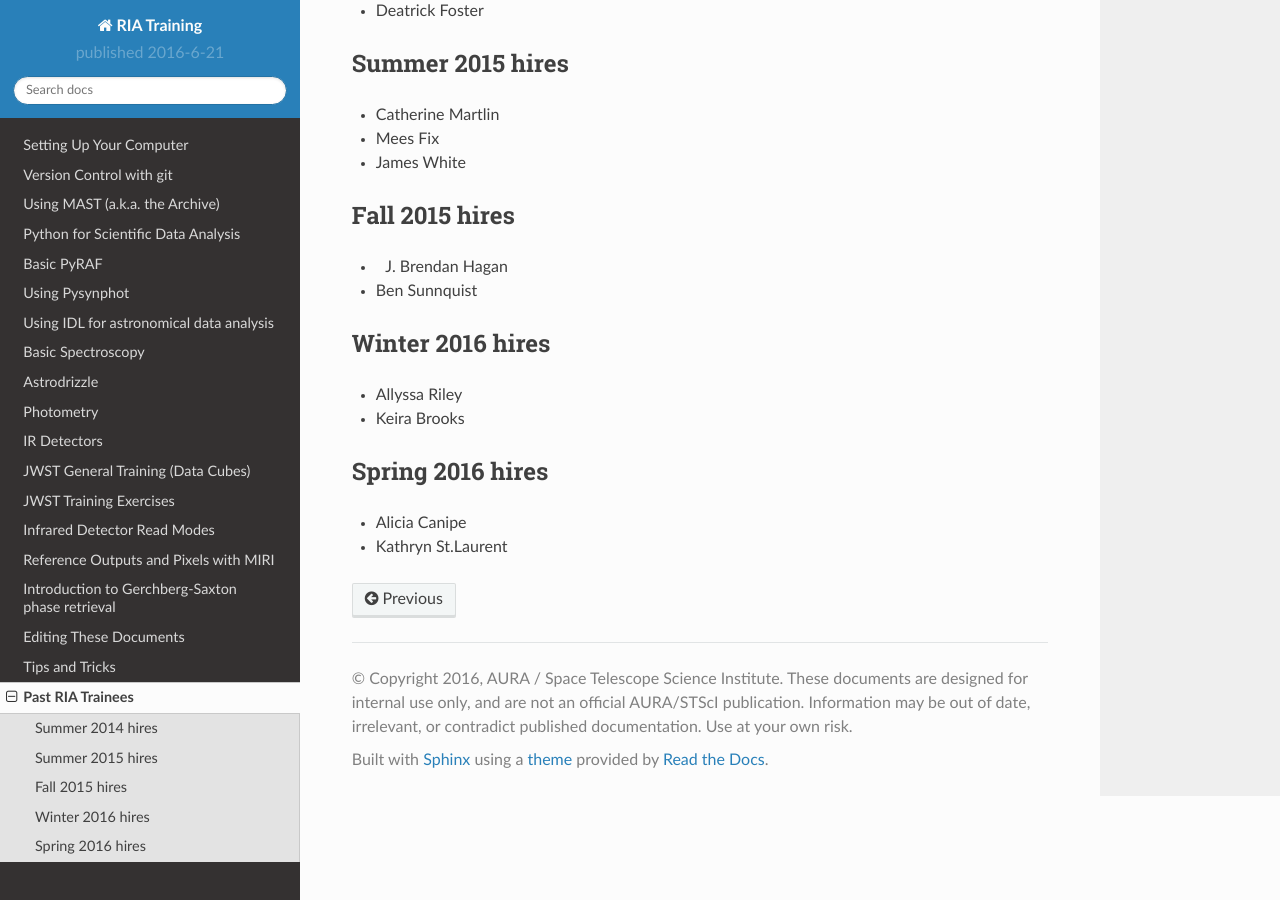
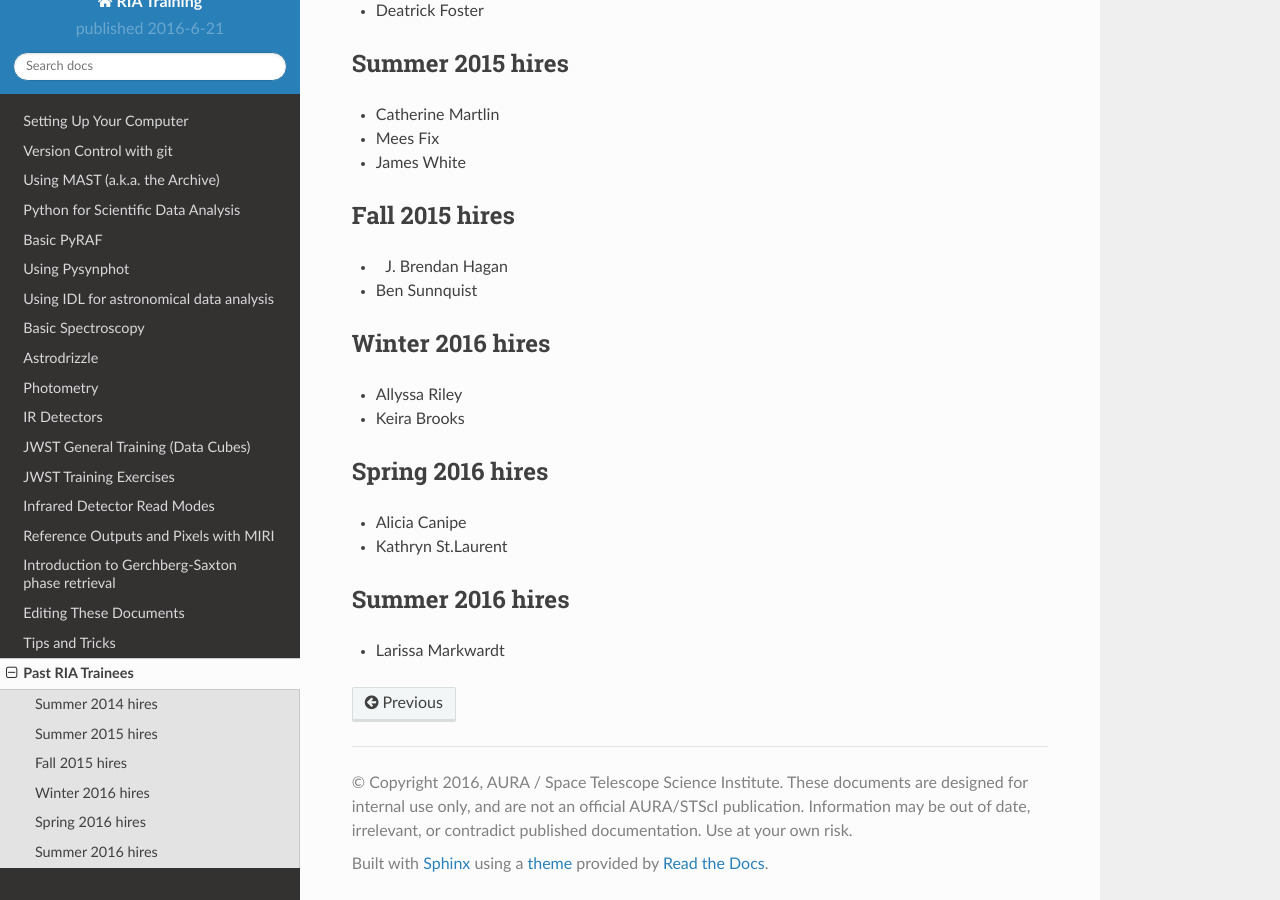
Before and after one commit to staceybright/training-library, a Sphinx documentation site: the page built from source/trainees.txt, in a window 1280 px wide and 900 px high, scrolled down 529 px. Built offline with Sphinx 7.4.7 and the Read the Docs theme 2.0.0, drawn with Linux system fonts in a browser that asks for light colours.

Commit message:
Added my name to trainees.txt

```diff
--- a/source/trainees.txt
+++ b/source/trainees.txt
@@ -41,3 +41,7 @@ Spring 2016 hires
 =================
 * Alicia Canipe
 * Kathryn St.Laurent
+
+Summer 2016 hires
+=================
+* Larissa Markwardt
```
